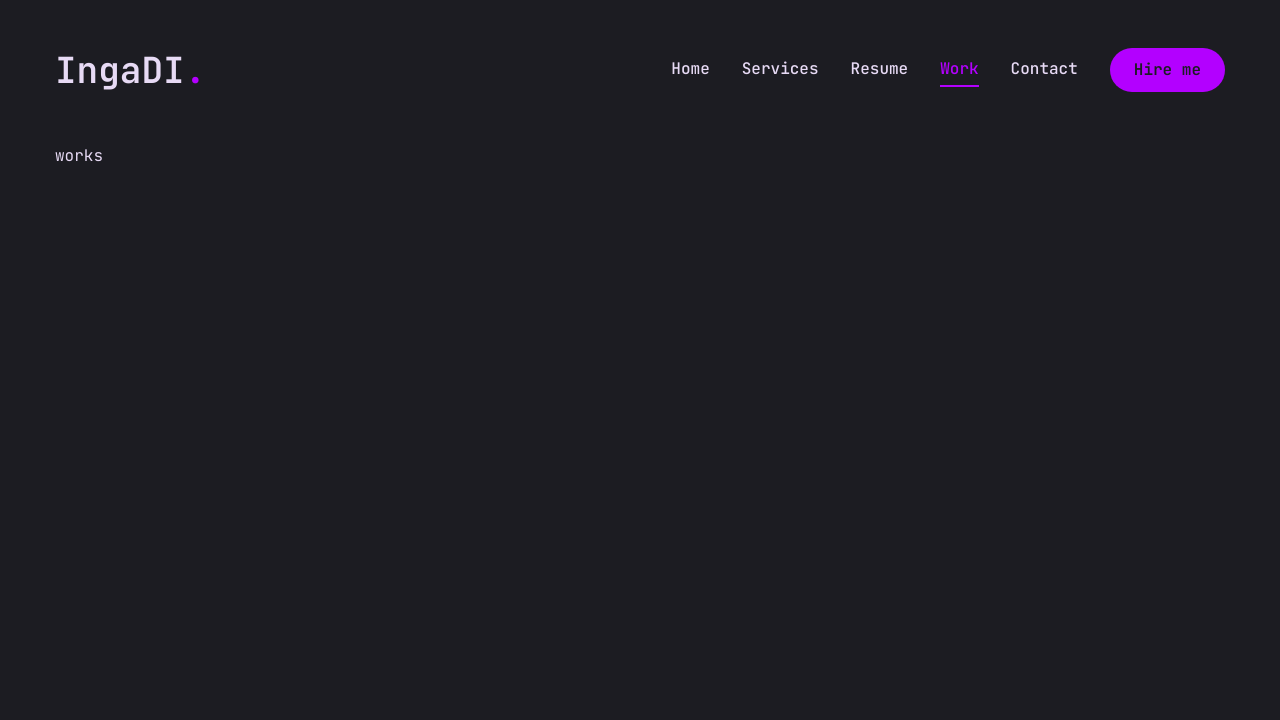
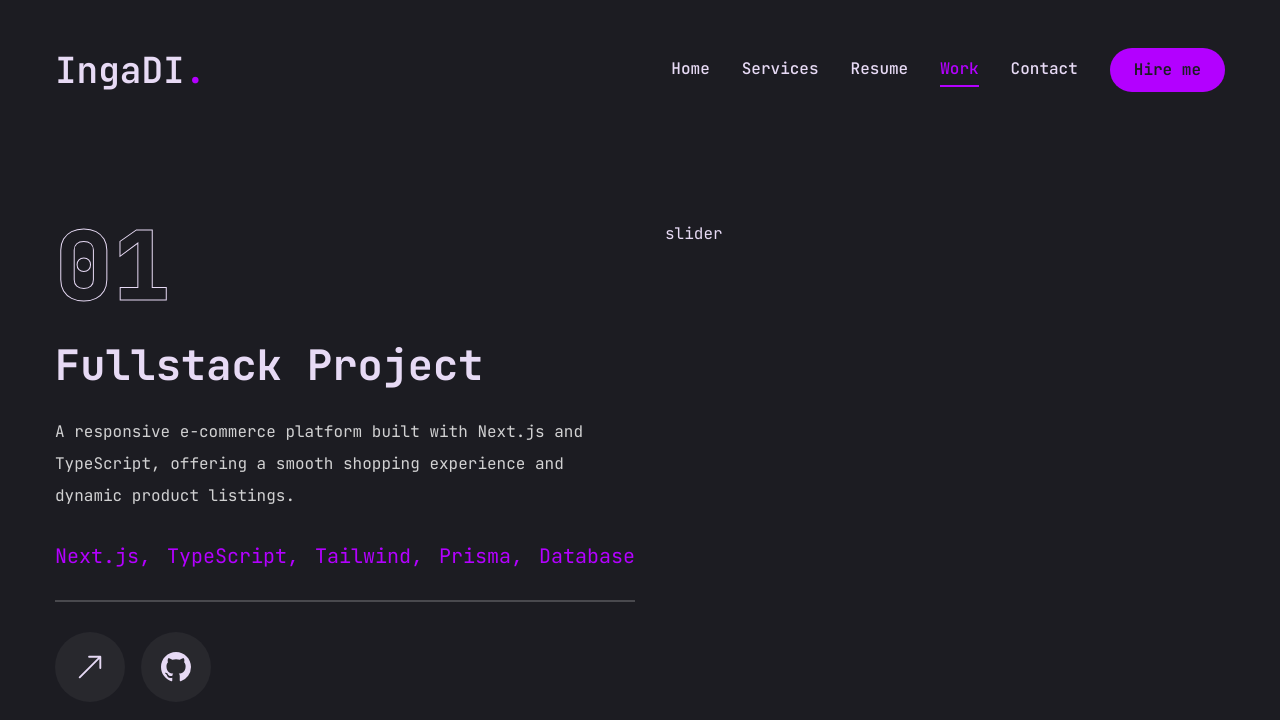
Before and after one commit to inga-divra/ingadi-portfolio, a Next.js app: page /work in a window 1280 px wide. Shown: the top 720 px of the page. Built offline with nearby package versions, Linux system fonts and the light colour scheme.

Commit message:
Rendered project info content on the Work page, displaying project details such as number, category, description, stack, and action buttons with tooltips for live project and GitHub links.

```diff
--- a/app/work/page.jsx
+++ b/app/work/page.jsx
@@ -1,33 +1,37 @@
 'use client'
 
-import { motion } from "framer-motion";
-import React, { useState } from "react";
+import React, { useState } from 'react'
+import { motion } from 'framer-motion'
 
-import { Swiper, SwiperSlide } from "swiper/react";
-import "swiper/css";
+import { Swiper, SwiperSlide } from 'swiper/react'
+import 'swiper/css'
 
-import { BsArrowUpRight, BsGithub } from "react-icons/bs";
+import { BsArrowUpRight, BsGithub } from 'react-icons/bs'
 
-import Link from "next/link";
-import Image from "next/image";
+import Link from 'next/link'
+import Image from 'next/image'
+
+import { Tooltip, TooltipContent, TooltipProvider, TooltipTrigger } from '@/components/ui/tooltip'
+
 
 const projects = [
     {
         num: '01',
-        category: 'frontend',
+        category: 'fullstack',
         title: 'E-Commerce App',
         description:
             'A responsive e-commerce platform built with Next.js and TypeScript, offering a smooth shopping experience and dynamic product listings.',
         stack: [
             { name: 'Next.js' },
             { name: 'TypeScript' },
-            { name: 'Tailwind CSS' },
+            { name: 'Tailwind' },
+            { name: 'Prisma' },
+            { name: 'Database' }
         ],
         image: '/assets/work/thumb1.png',
-        live: 'https://ingady-ecommerce.com',
+        live: '#',
         github: 'https://github.com/inga-divra/nextjs-store-project',
     },
-
     {
         num: '02',
         category: 'fullstack',
@@ -78,8 +82,80 @@
 const Work = () => {
     const [project, setProject] = useState(projects[0])
     return (
-        <motion.div>
-            <div className='container mx-auto'>works</div>
+        <motion.div
+            className='min-h-[80vh] flex flex-col justify-center py-12 xl:px-0'
+            initial={{ opacity: 0 }}
+            animate={{
+                opacity: 1,
+                transition: { delay: 2.4, duration: 0.4, ease: "easeIn" },
+            }}>
+            <div className='container mx-auto'>
+                <div className='flex flex-col xl:flex-row xl:gap-[30px]'>
+                    {/* PROJECT INFO */}
+                    <div className='w-full xl:w-[50%] xl:min-h-[460px] flex-grow flex flex-col xl:justify-between'>
+                        <div className='flex flex-col gap-[30px] h-[50%]'>
+                            {/* outline num */}
+                            <div className='text-8xl leading-none font-extrabold text-transparent text-outline'>
+                                {project.num}
+                            </div>
+                            {/* project category */}
+                            <h2 className='text-[42px] font-bold leading-none group-hover:text-accent
+                        transition-all duration-500 capitalize'>
+                                {project.category} project
+                            </h2>
+                            {/* project description */}
+                            <p className='text-white/80'>
+                                {project.description}
+                            </p>
+                            {/* stack */}
+                            <ul className='flex gap-4'>
+                                {project.stack.map((item, index) => {
+                                    return <li
+                                        className='text-xl text-accent'
+                                        key={index}>
+                                        {item.name}
+                                        {/* remove the last comma */}
+                                        {index !== project.stack.length - 1 && ','}
+                                    </li>
+                                })}
+                            </ul>
+                            {/* border */}
+                            <div className='border border-white/20'></div>
+                            {/* buttons */}
+                            <div className='flex items-center gap-4'>
+                                {/* Live project btn */}
+                                <Link href={project.live} target='_blank' rel='noopener noreferrer'  >
+                                    <TooltipProvider delayDuration={100}>
+                                        <Tooltip>
+                                            <TooltipTrigger className="w-[70px] h-[70px] rounded-full bg-white/5 flex justify-center items-center group">
+                                                <BsArrowUpRight className="text-3xl group-hover:text-accent" />
+                                            </TooltipTrigger>
+                                            <TooltipContent className='bg-[#E7DAF5] text-[#2A2A33] p-2 rounded-md shadow-md'>
+                                                <p>Live project</p>
+                                            </TooltipContent>
+                                        </Tooltip>
+                                    </TooltipProvider>
+                                </Link>
+                                {/* Github project btn */}
+                                <Link href={project.github} target='_blank' rel='noopener noreferrer'  >
+                                    <TooltipProvider delayDuration={100}>
+                                        <Tooltip>
+                                            <TooltipTrigger className="w-[70px] h-[70px] rounded-full bg-white/5 flex justify-center items-center group">
+                                                <BsGithub className="text-3xl group-hover:text-accent" />
+                                            </TooltipTrigger>
+                                            <TooltipContent className='bg-[#E7DAF5] text-[#2A2A33] p-2 rounded-md shadow-md'>
+                                                <p>Github repository</p>
+                                            </TooltipContent>
+                                        </Tooltip>
+                                    </TooltipProvider>
+                                </Link>
+                            </div>
+                        </div>
+                    </div>
+                    {/* SLIDER */}
+                    <div className='w-full xl:w-[50%]'>slider</div>
+                </div>
+            </div>
         </motion.div>
     )
 }
```
